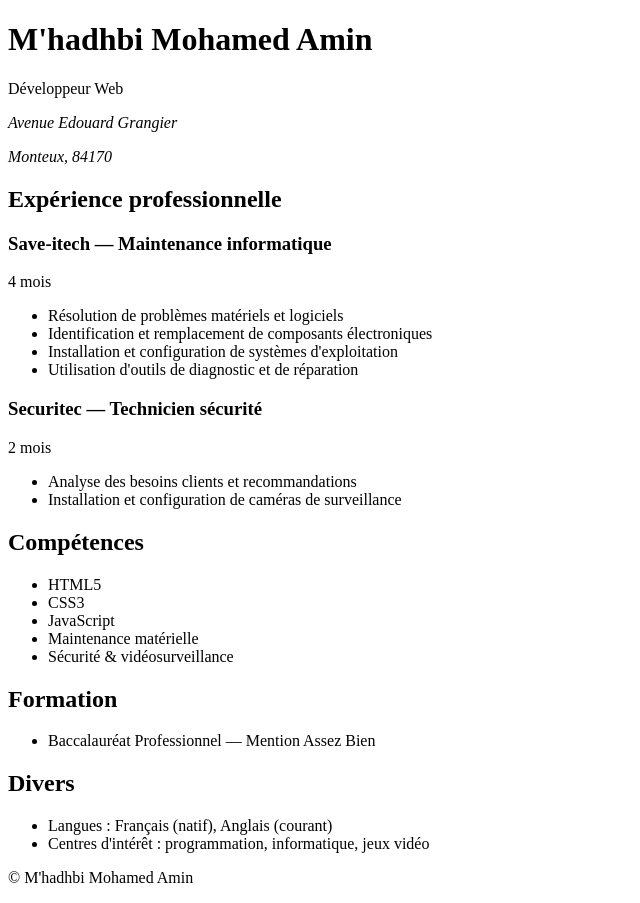
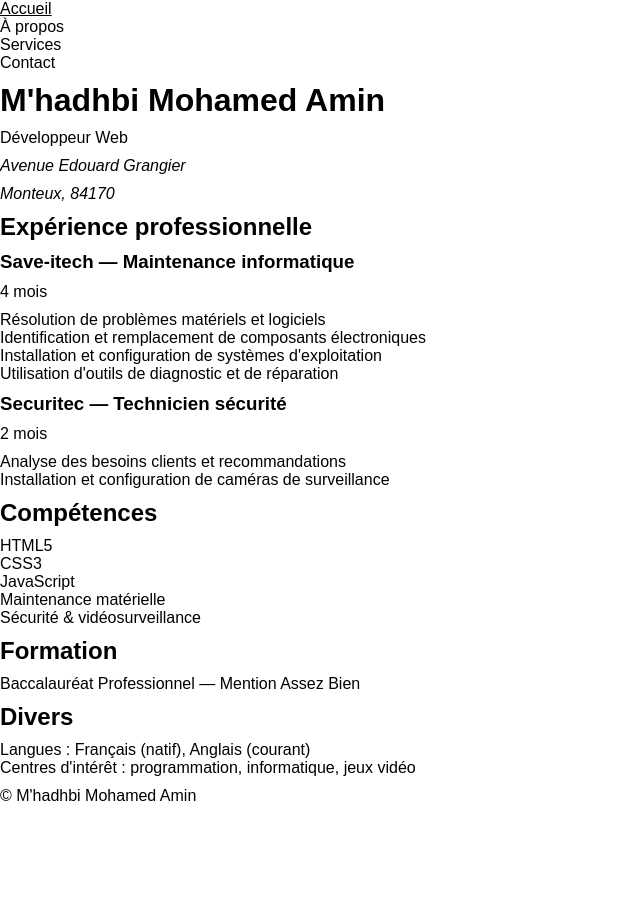
Before and after one commit to MMohamedAmin/html, a plain HTML site: page index.html in a window 1280 px wide. Shown: the whole page, without its empty margins (0-640 px from the left). After the commit the page ends 815 px from the top, so only its background shows below. Drawn offline with Linux system fonts and the light colour scheme; a web font is replaced by a local one.

Commit message:
correction

```diff
--- a/index.html
+++ b/index.html
@@ -1,17 +1,25 @@
 <!DOCTYPE html>
 <html lang="fr">
   <head>
-    <meta charset="utf-8" >
-    <meta name="viewport" content="width=device-width, initial-scale=1" >
+    <meta charset="utf-8" />
+    <meta name="viewport" content="width=device-width, initial-scale=1" />
     <title>Mohamed Amin — Développeur Web</title>
     <meta
       name="description"
       content="CV — M'hadhbi Mohamed Amin — développeur web, maintenance informatique et technicien sécurité."
-    >
-    <link rel="stylesheet" href="style.css">
+    />
+    <link rel="stylesheet" href="style.css" />
   </head>
   <body>
     <header>
+      <nav>
+        <ul>
+          <li><a href="#">Accueil</a></li>
+          <li><a href="#">À propos</a></li>
+          <li><a href="#">Services</a></li>
+          <li><a href="#">Contact</a></li>
+        </ul>
+      </nav>
       <h1>M'hadhbi Mohamed Amin</h1>
       <p>Développeur Web</p>
       <address>
@@ -72,7 +80,7 @@
     </main>
 
     <footer>
-      <p> &copy; M'hadhbi Mohamed Amin</p>
+      <p>&copy; M'hadhbi Mohamed Amin</p>
     </footer>
   </body>
 </html>
--- a/style.css
+++ b/style.css
@@ -0,0 +1,29 @@
+@import url("https://fonts.googleapis.com/css2?family=Playwrite+CZ:wght@100..400&display=swap");
+
+* {
+  margin: 0;
+  padding: 0;
+}
+
+p,
+h1,
+h2,
+h3,
+h4,
+h5,
+h6 {
+  margin: 10px 0;
+}
+
+body {
+  font-family: Arial, Helvetica, sans-serif;
+}
+
+a {
+  text-decoration: none;
+  color: black;
+}
+
+nav a:hover {
+  text-decoration: underline;
+}
```
